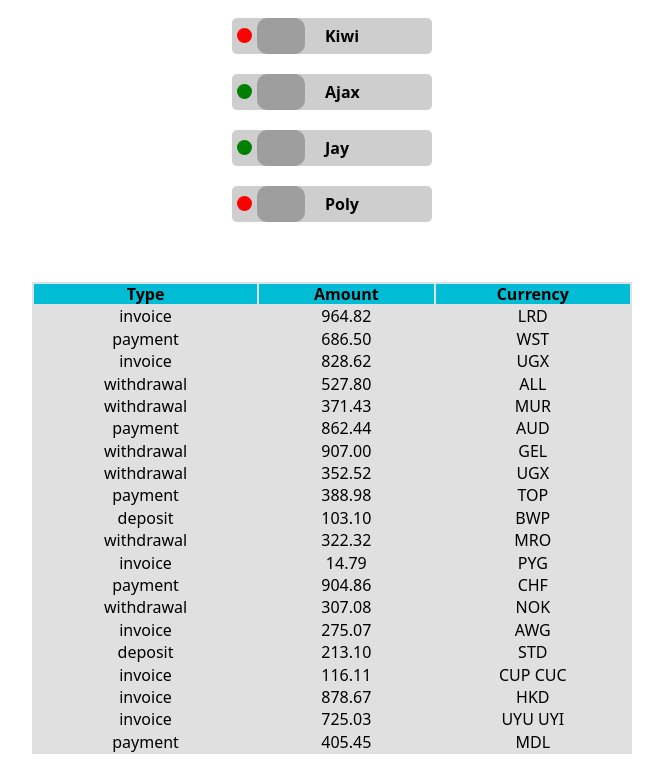
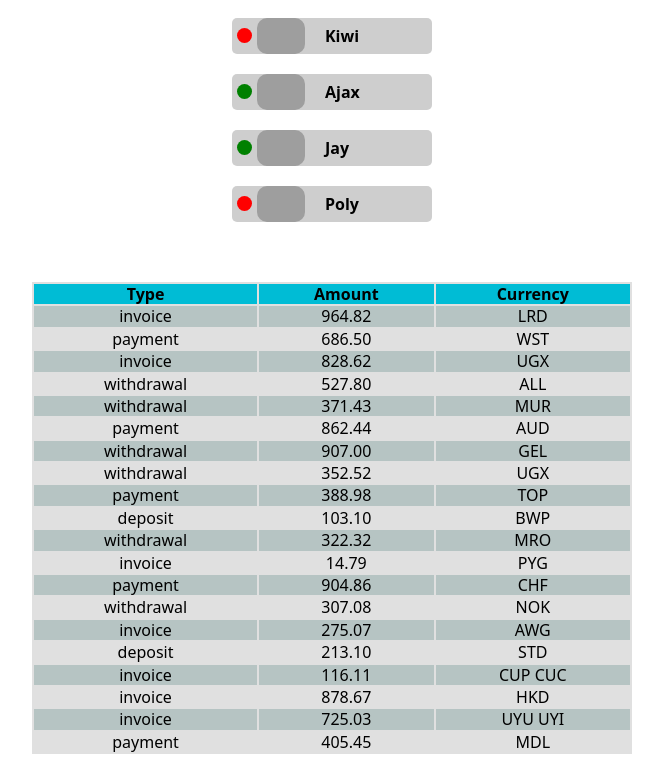
Before and after one commit to Aleksey2892/goit-react-hw-01-components, a React (Create React App) app: page / in a window 1280 px wide. Shown: the part 852-1636 px from the top of the page, without its empty margins (308-971 px from the left). Built offline with nearby package versions, Linux system fonts and the light colour scheme; grey boxes are pictures that could not be loaded.

Commit message:
ready :)

```diff
--- a/src/components/Friend-List/Friend-list.js
+++ b/src/components/Friend-List/Friend-list.js
@@ -23,7 +23,7 @@ FriendList.propTypes = {
       name: PropTypes.string.isRequired,
       isOnline: PropTypes.bool.isRequired,
       id: PropTypes.number.isRequired,
-    }),
+    }).isRequired,
   ).isRequired,
 };
 
--- a/src/components/Profile/Profile.js
+++ b/src/components/Profile/Profile.js
@@ -39,7 +39,7 @@ Profile.propTypes = {
     tag: PropTypes.string.isRequired,
     location: PropTypes.string.isRequired,
     avatar: PropTypes.string.isRequired,
-    stats: PropTypes.objectOf(PropTypes.number.isRequired),
+    stats: PropTypes.objectOf(PropTypes.number.isRequired).isRequired,
   }).isRequired,
 };
 
--- a/src/components/Statistics/Statistics-list.js
+++ b/src/components/Statistics/Statistics-list.js
@@ -1,5 +1,4 @@
 import React from 'react';
-// import Statisctics from './Statistics';
 import styles from './Styles.module.scss';
 import switchColor from './switchColor';
 
--- a/src/components/Statistics/Statistics.js
+++ b/src/components/Statistics/Statistics.js
@@ -23,7 +23,7 @@ Statistics.propTypes = {
       id: PropTypes.string.isRequired,
       label: PropTypes.string.isRequired,
       percentage: PropTypes.number.isRequired,
-    }),
+    }).isRequired,
   ).isRequired,
 };
 
--- a/src/components/Transaction-History/Styles.module.scss
+++ b/src/components/Transaction-History/Styles.module.scss
@@ -15,3 +15,7 @@
 .item {
   text-align: center;
 }
+
+.lineTable:nth-child(2n) {
+  background-color: rgb(182, 196, 195);
+}
--- a/src/components/Transaction-History/Transaction-history.js
+++ b/src/components/Transaction-History/Transaction-history.js
@@ -13,7 +13,7 @@ const TransactionHistory = ({ transactions }) => (
     </thead>
 
     {transactions.map(({ id, type, amount, currency }) => (
-      <tbody key={id}>
+      <tbody className={styles.lineTable} key={id}>
         <tr>
           <td className={styles.item}>{type}</td>
           <td className={styles.item}>{amount}</td>
@@ -31,7 +31,7 @@ TransactionHistory.propTypes = {
       type: PropTypes.string.isRequired,
       amount: PropTypes.string.isRequired,
       currency: PropTypes.string.isRequired,
-    }),
+    }).isRequired,
   ).isRequired,
 };
 
```
